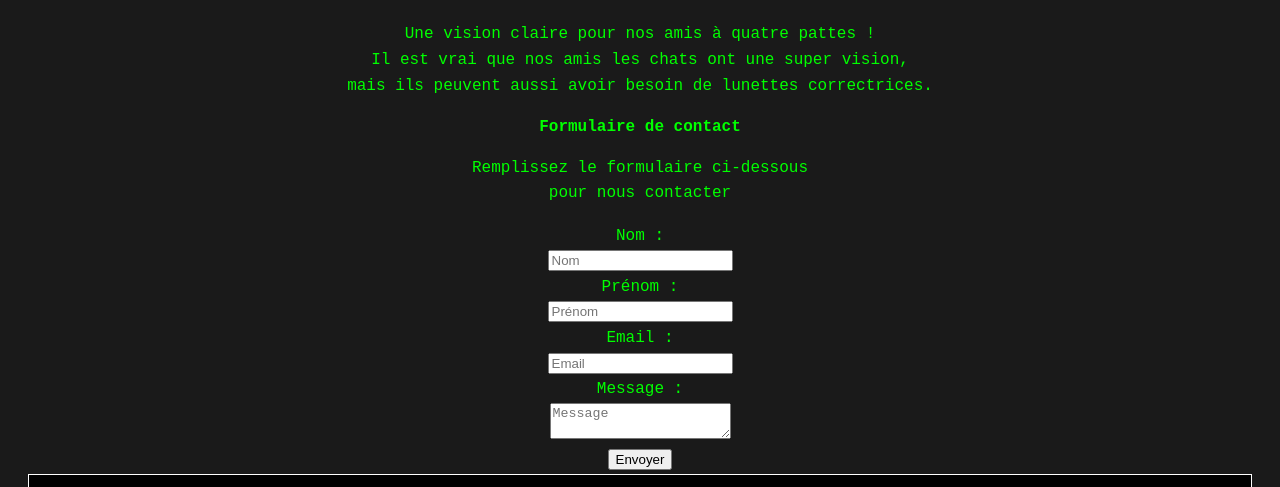
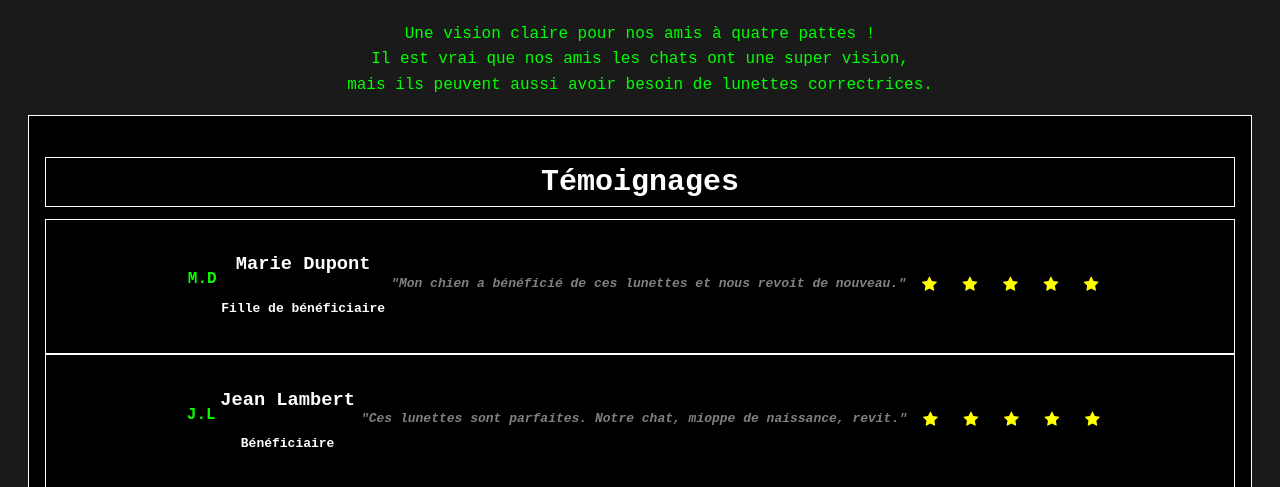
Before and after one commit to MaverickYoan/test_new_repository, a plain HTML site: page projet2/index.html in a window 1280 px wide. Shown: the part 3852-4339 px from the top of the page. Drawn offline with Linux system fonts and the light colour scheme.

Commit message:
projet2_ok

```diff
--- a/projet2/index.html
+++ b/projet2/index.html
@@ -198,27 +198,6 @@
     </div>
 
 
-    <!-- TODO - 6 - Contact section -->
-
-    <section id="contact"><!-- 1 - form-titre / form-sous-titre / form -->
-        <form action=index.html method=post>
-            <b class=form-titre>Formulaire de contact</b><br>
-            <p class=form-sous-titre>
-                Remplissez le formulaire ci-dessous<br>pour nous contacter</p>
-            <div class=form>
-                <label for=nom>Nom :</label><br>
-                <input id=nom name=nom placeholder="Nom"><br>
-                <label for=prenom>Prénom :</label><br>
-                <input id=prenom name=prenom placeholder="Prénom"><br>
-                <label for=email>Email :</label><br>
-                <input id=email name=email placeholder="Email"><br>
-                <label for=message>Message :</label><br>
-                <textarea id=message name=message placeholder="Message"></textarea><br>
-                <input type=submit value=Envoyer><br>
-            </div>
-        </form>
-    </section>
-
 
     <!-- * - 2 - Témoignages Section -->
     <section class="une" id="avis">
```
